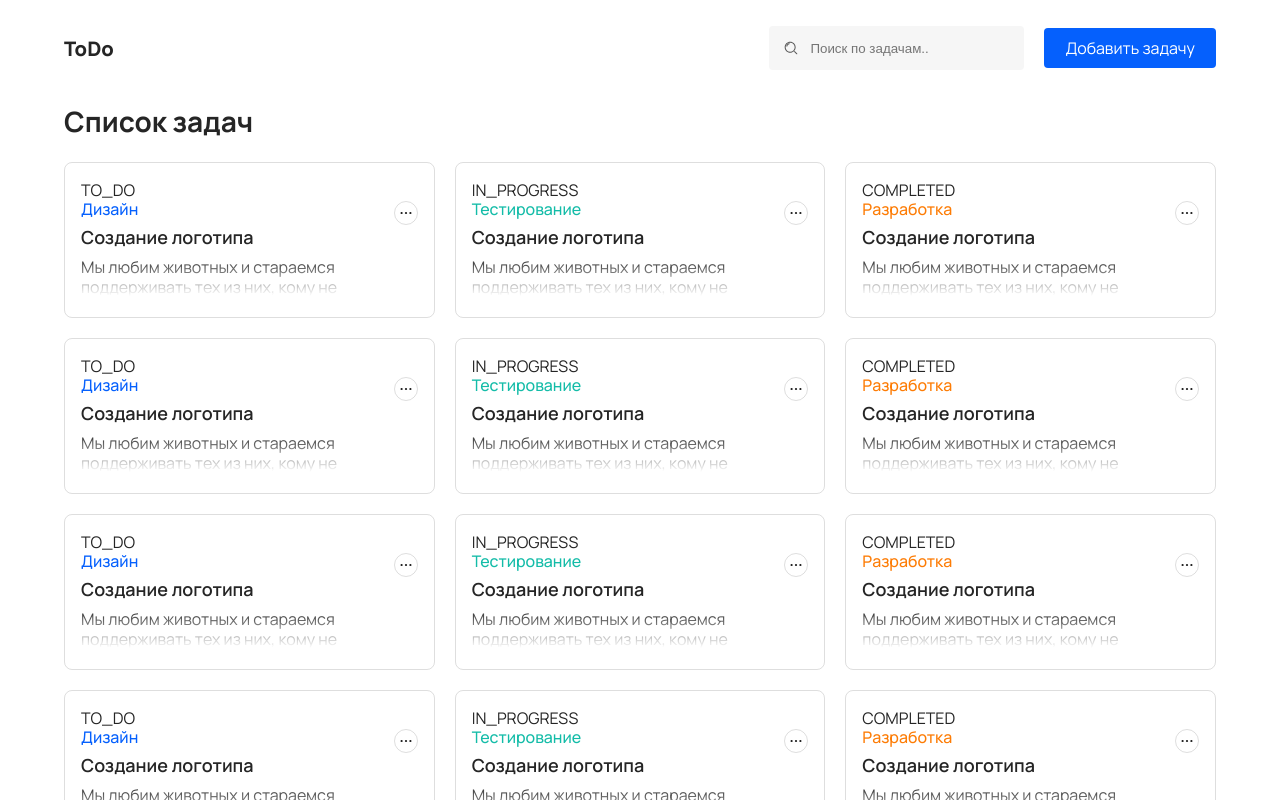
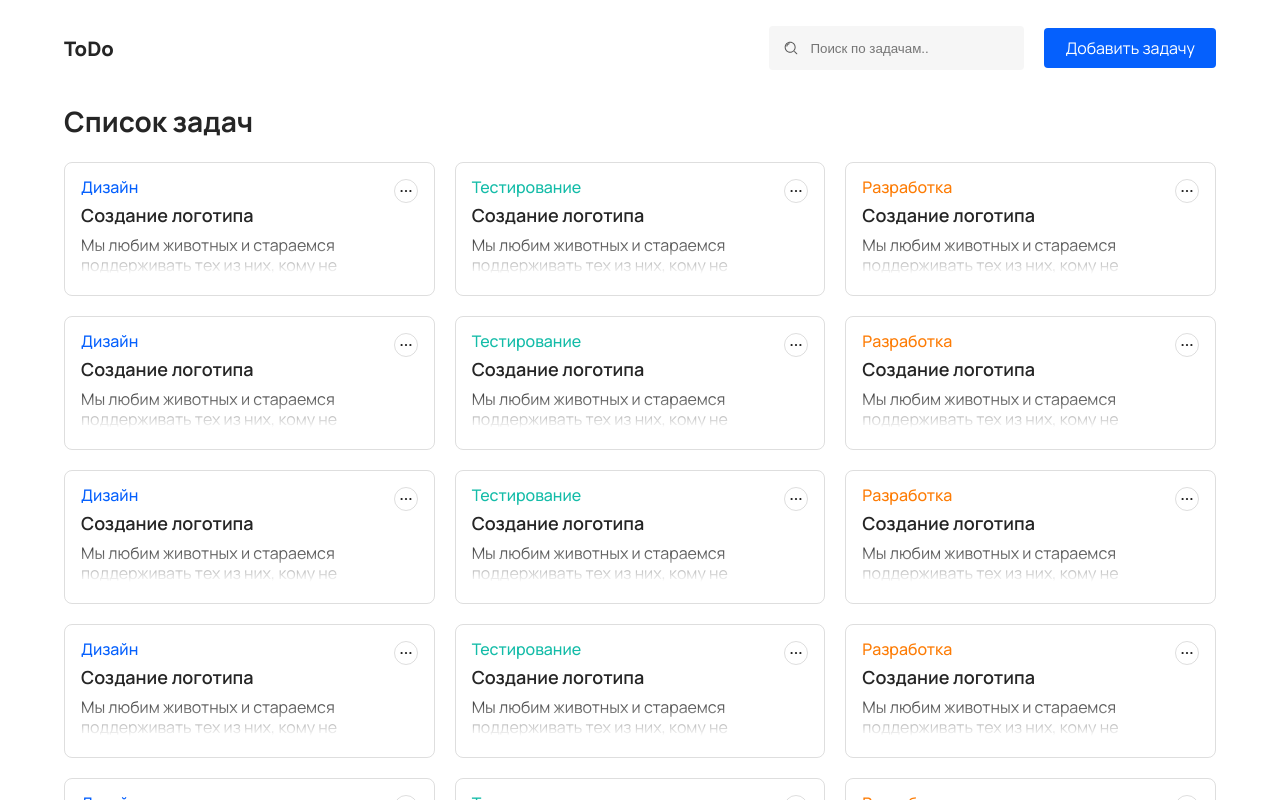
Before and after one commit to gartonot/todo-list-vue-3-ts, a Vue app: page / in a window 1280 px wide. Shown: the top 800 px of the page. Built offline with nearby package versions, Linux system fonts and the light colour scheme.

Commit message:
Chore refactor

```diff
--- a/src/components/AppTodos/AppTodos.vue
+++ b/src/components/AppTodos/AppTodos.vue
@@ -43,7 +43,6 @@ todoList = [...todoList, ...todoList, ...todoList, ...todoList, ...todoList];
   <section class="container">
     <h1>Список задач</h1>
     <!-- Filter -->
-    <!-- TaskList -->
 
     <div class="todo-list">
       <TodoItem
--- a/src/components/AppTodos/TodoItem.vue
+++ b/src/components/AppTodos/TodoItem.vue
@@ -41,7 +41,6 @@ const actionToggler = () => actionsIsOpen.value = !actionsIsOpen.value
 <template>
   <!-- TODO: Close actions panel when click outside card -->
   <article class="todo">
-    {{ todo.status }}
     <header class="todo__header">
       <div class="category">
         {{ todo.category.name }}
@@ -158,6 +157,7 @@ const actionToggler = () => actionsIsOpen.value = !actionsIsOpen.value
       position: absolute;
       z-index: 1;
       opacity: 0;
+      visibility: hidden;
       display: flex;
       flex-direction: column;
       gap: 10px;
@@ -183,6 +183,7 @@ const actionToggler = () => actionsIsOpen.value = !actionsIsOpen.value
 
     &.actions-open .actions__list {
       opacity: 1;
+      visibility: visible;
     }
   }
 }
```
